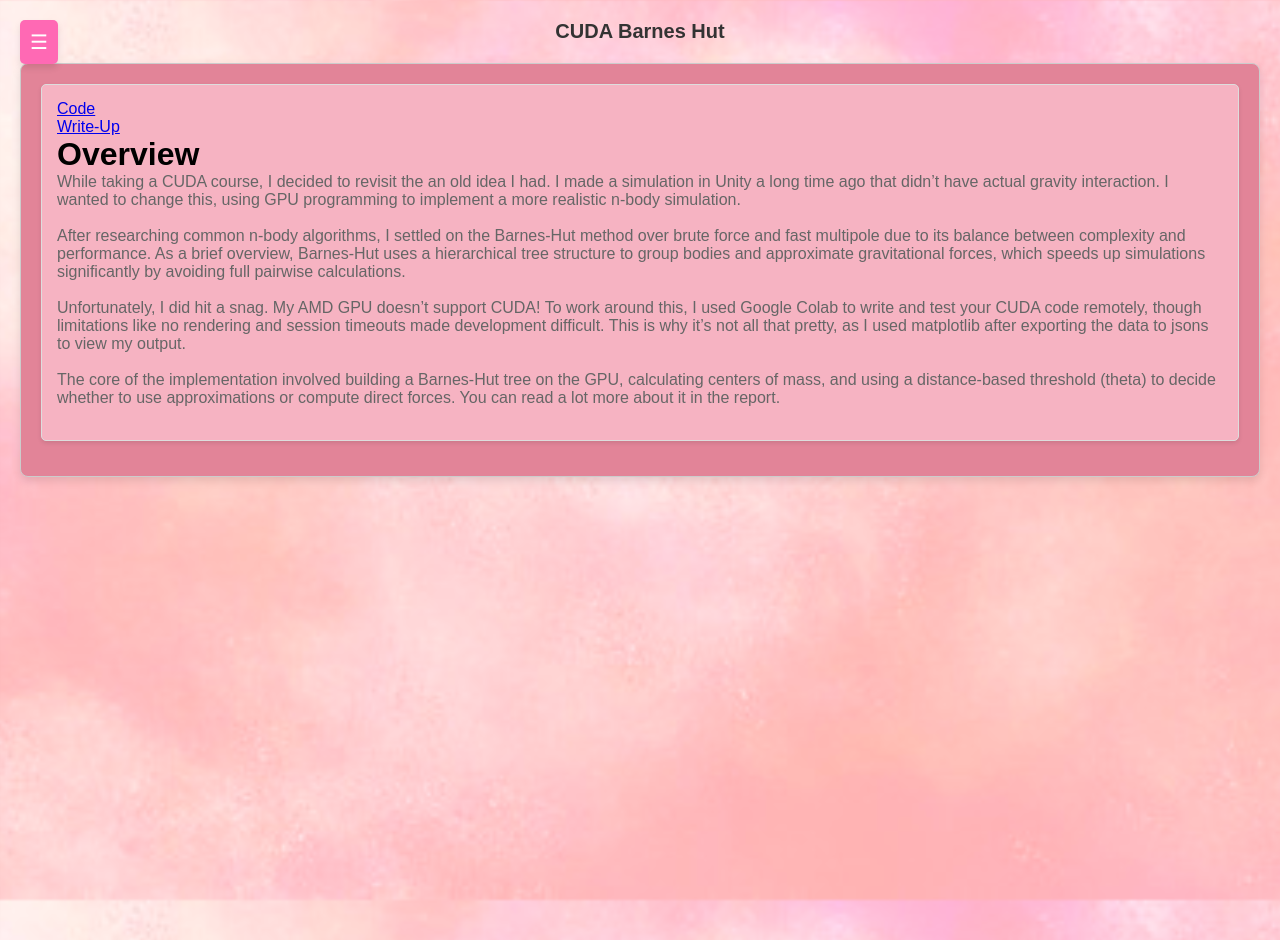
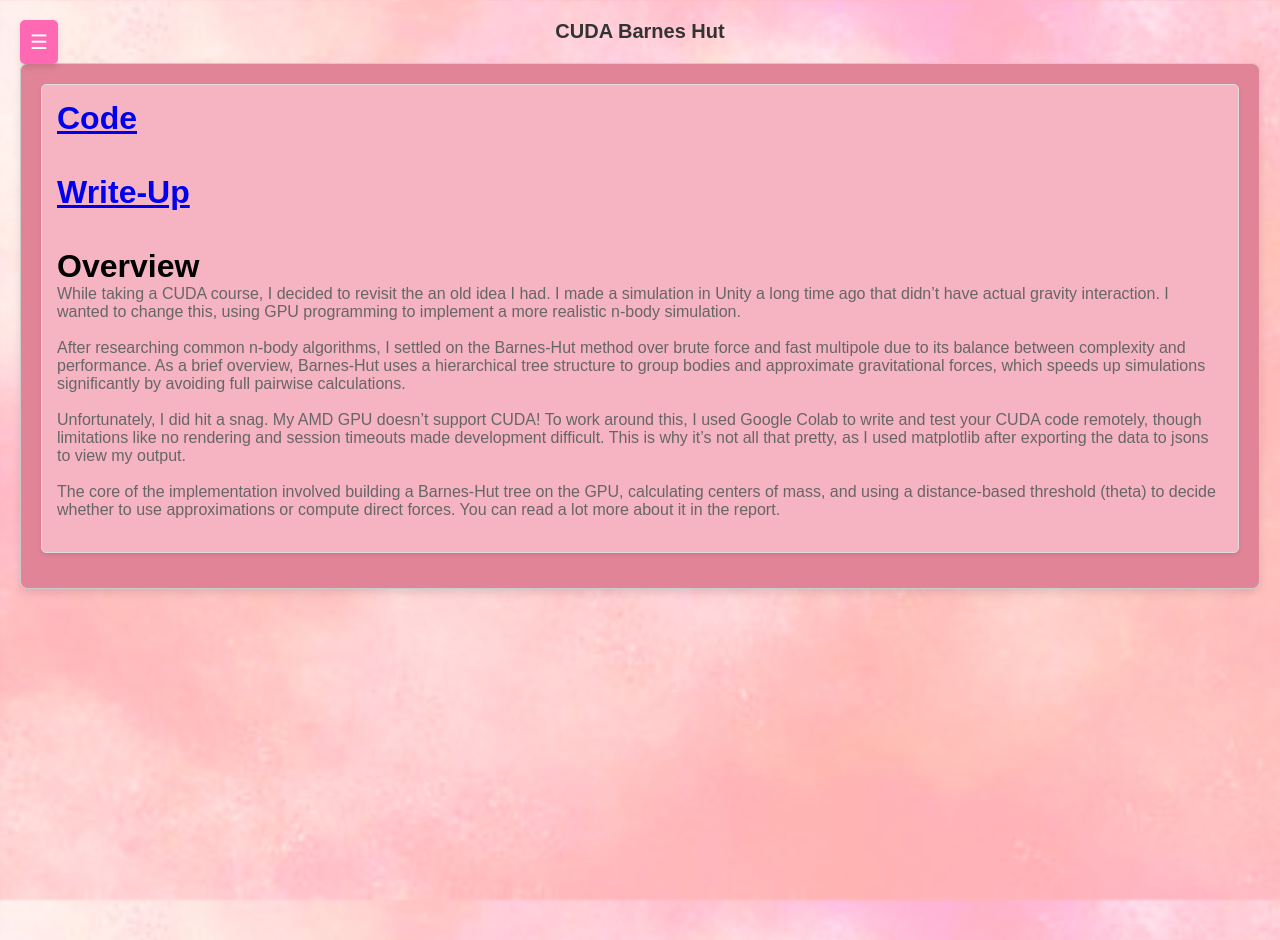
Before and after one commit to NocaToca/nocatoca.github.io, a Jekyll site: the page built from projects/cuda-barnes-hut.md, in a window 1280 px wide. Built offline with Jekyll 4.4.1, drawn with Linux system fonts in a browser that asks for light colours.

```diff
--- a/projects/cuda-barnes-hut.md
+++ b/projects/cuda-barnes-hut.md
@@ -4,9 +4,9 @@ title: CUDA Barnes Hut
 permalink: /projects/cuda-barnes-hut/
 ---
 
-[Code](https://github.com/NocaToca/CUDA-Barnes-Hut?tab=readme-ov-file)
+# [Code](https://github.com/NocaToca/CUDA-Barnes-Hut?tab=readme-ov-file) <br><br>
 
-[Write-Up](https://docs.google.com/document/d/1a9YPQ1YdiOTFx864HNF2UlbCzCvARnTqW7a4SNW86MM/edit?tab=t.0#heading=h.n51h1yp7slig)
+# [Write-Up](https://docs.google.com/document/d/1a9YPQ1YdiOTFx864HNF2UlbCzCvARnTqW7a4SNW86MM/edit?tab=t.0#heading=h.n51h1yp7slig)<br><br>
 
 # Overview
 While taking a CUDA course, I decided to revisit the an old idea I had. I made a simulation in Unity a long time ago that didn't have actual gravity interaction. I wanted to change this, using GPU programming to implement a more realistic n-body simulation. <br><br>
```
